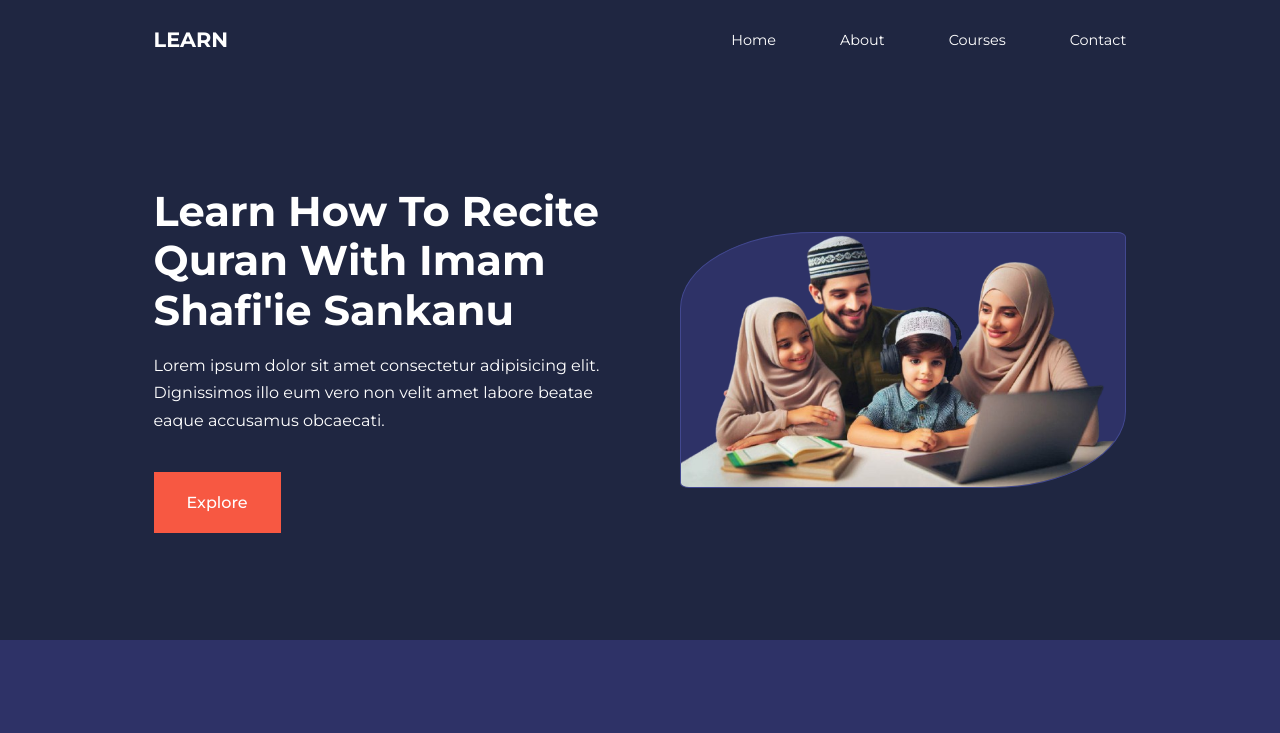
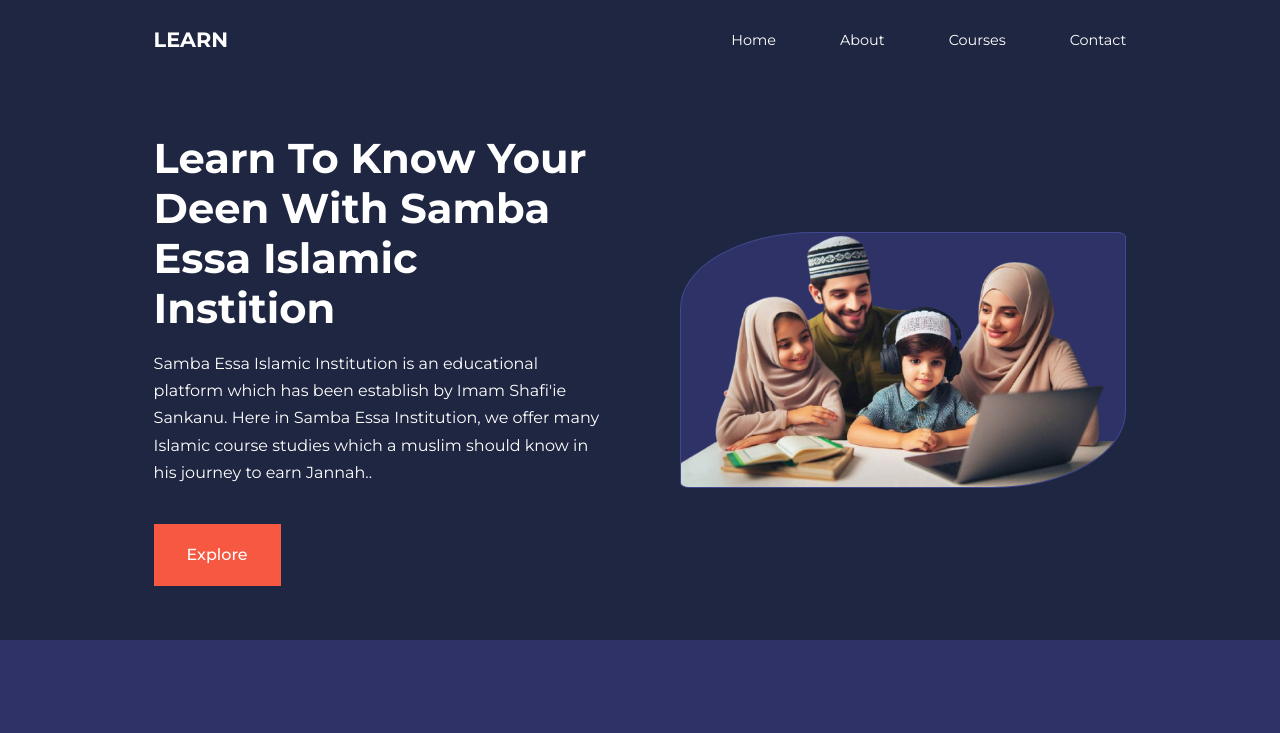
Before and after one commit to Kissingbaba/education, a plain HTML site: page index.html in a window 1280 px wide. Shown: the top 733 px of the page. Drawn offline with nearby package versions, Linux system fonts and the light colour scheme.

Commit message:
header info. modification

```diff
--- a/index.html
+++ b/index.html
@@ -36,11 +36,12 @@
     <header>
       <div class="container header__container">
         <div class="header__left">
-          <h1>Learn How To Recite Quran With Imam Shafi'ie Sankanu</h1>
+          <h1>Learn To Know Your Deen With Samba Essa Islamic Instition</h1>
           <p>
-            Lorem ipsum dolor sit amet consectetur adipisicing elit. Dignissimos
-            illo eum vero non velit amet labore beatae eaque accusamus
-            obcaecati.
+            Samba Essa Islamic Institution is an educational platform which has
+            been establish by Imam Shafi'ie Sankanu. Here in Samba Essa
+            Institution, we offer many Islamic course studies which a muslim
+            should know in his journey to earn Jannah..
           </p>
           <a href="" class="btn btn-primary">Explore</a>
         </div>
```
